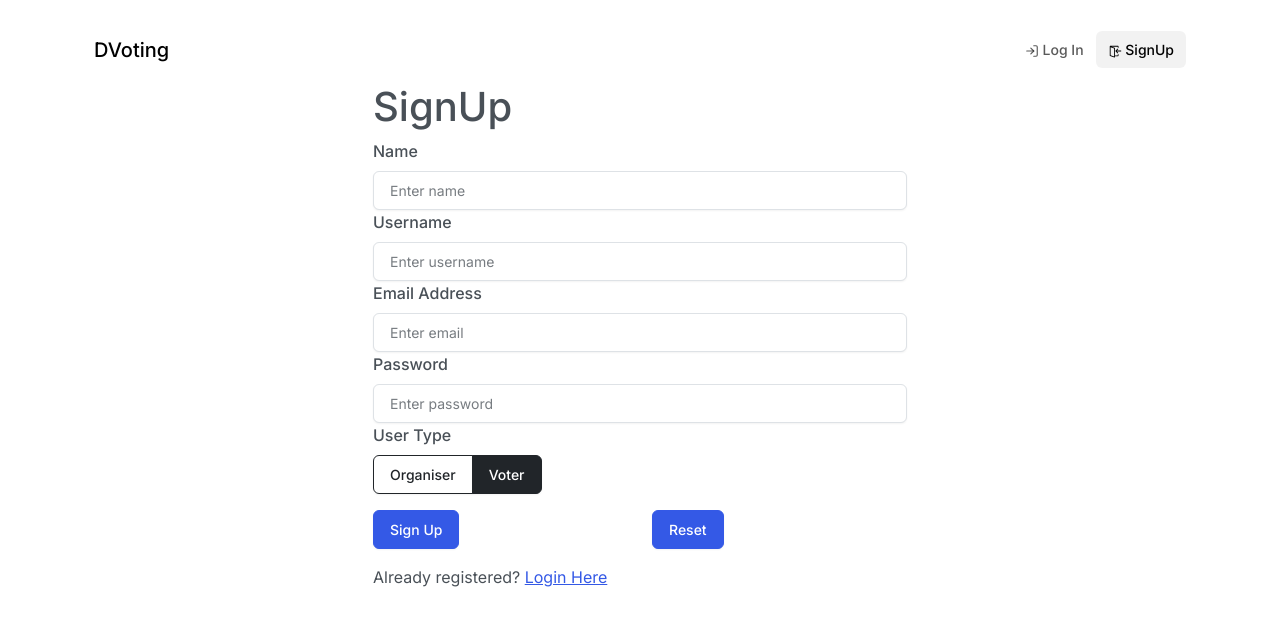
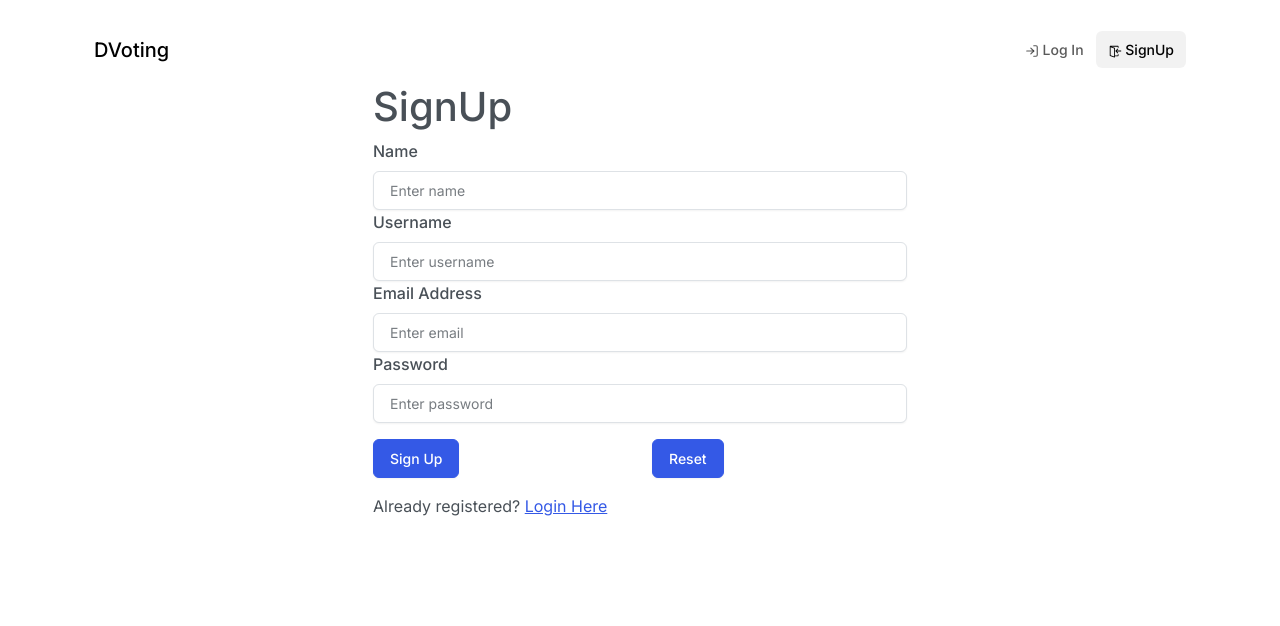
Before and after one commit to DVoting/dvoting.github.io, a React (Vite) app: page /signup in a window 1280 px wide. Shown: the top 626 px of the page. Built offline with nearby package versions, Linux system fonts and the light colour scheme.

Commit message:
removed userTypes

```diff
--- a/src/data/index.js
+++ b/src/data/index.js
@@ -1,2 +1 @@
-export { default as userTypes } from "./userTypes";
 export { default as forgotPasswordStates } from "./forgotPasswordStates"
--- a/src/data/userTypes.js
+++ /dev/null
@@ -1,6 +0,0 @@
-const userTypes = [
-    { name: 'Organiser', value: 'organiser' },
-    { name: 'Voter', value: 'voter' }
-];
-
-export default userTypes;
--- a/src/pages/SignUp.jsx
+++ b/src/pages/SignUp.jsx
@@ -3,7 +3,6 @@ import { Link, useLocation, useNavigate } from "react-router-dom";
 import { Form, Row, Col, Button, ButtonGroup, ToggleButton } from "react-bootstrap";
 import { FormContainer, Loader, Message } from "../containers";
 import { NavBar } from "../components";
-import { userTypes } from "../data";
 import { signup } from "../services/userActions.js";
 import { GlobalContext } from "../context/GlobalContext";
 
@@ -107,26 +106,6 @@ const Login = () => {
                   onChange={(e) => { setError(false); setPassword(e.target.value) }}
                 ></Form.Control>
               </Form.Group>
-              <Form.Group controlId='userType'>
-                <Form.Label>User Type</Form.Label>
-                <br />
-                <ButtonGroup>
-                  {userTypes.map((radio, idx) => (
-                    <ToggleButton
-                      key={idx}
-                      id={`radio-${idx}`}
-                      type="radio"
-                      variant="outline-dark"
-                      name="radio"
-                      value={radio.value}
-                      checked={userType === radio.value}
-                      onChange={(e) => setUserType(e.currentTarget.value)}
-                    >
-                      {radio.name}
-                    </ToggleButton>
-                  ))}
-                </ButtonGroup>
-              </Form.Group>
               <Row className='py-3'>
                 <Col>
                   <Button type='submit' variant='primary'>
```
